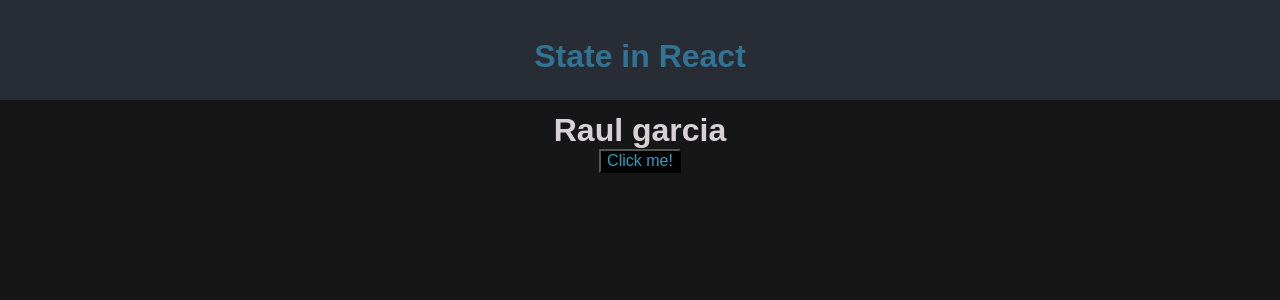
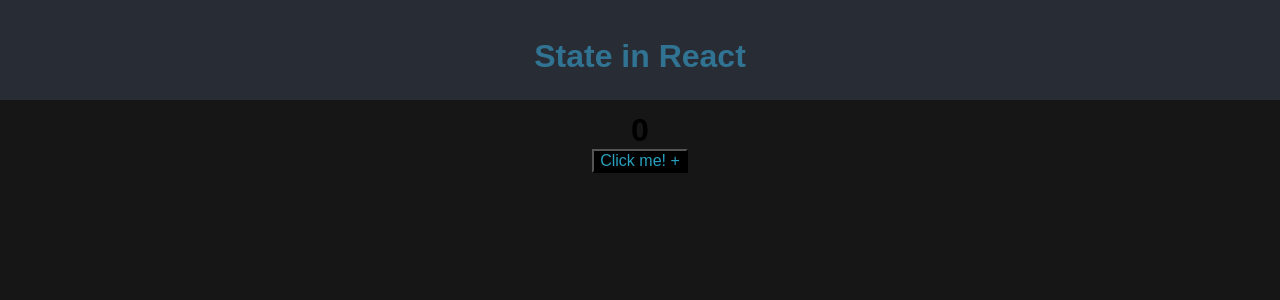
Before and after one commit to Vicious27/StateInReactExplained, a React (Create React App) app: page / in a window 1280 px wide. Shown: the top 300 px of the page. Built offline with nearby package versions, Linux system fonts and the light colour scheme.

Commit message:
passed down state using props

```diff
--- a/src/App.css
+++ b/src/App.css
@@ -26,9 +26,6 @@
  text-align: center;
 }
 
-h1.count {
-  color: rgba(243, 236, 241, 0.877);
-}
 
 p {
   color: crimson;
--- a/src/Counter.js
+++ b/src/Counter.js
@@ -2,26 +2,26 @@
 import './App.css';
 
 
+const Name = props => <h1>{props.count}</h1>;
+
 class Counter extends React.Component {
-  state = {
-    name: "Raul garcia"
-  }
-
+  state = { count: 0 }
 
   render() {
     return (
       <>
-        <h1 className="count">{this.state.name}</h1>
-        <button className="button" onClick={e => {
-          e.preventDefault();
-          this.setState({
-            name: "Vicious Ways"
-          });
-        }} >Click me!</button>
+        <Name count={this.state.count} />
+        <button className="button"
+          onClick={e => {
+            e.preventDefault();
+            this.setState({
+              count: this.state.count + 1
+            });
+          }}
+        >Click me! + </button>
       </>
     )
-  };
-};
-
+  }
+}
 
 export default Counter;
```
